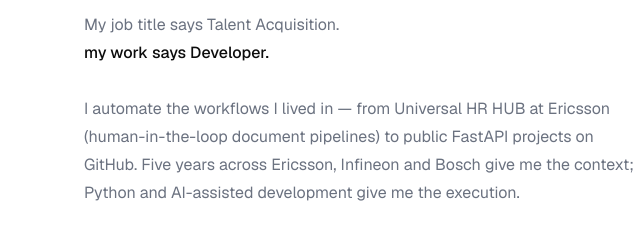
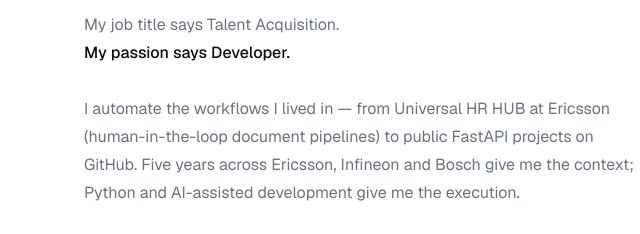
Before and after one commit to KrisiBoy/PersonalWEBPortfolio, a plain HTML site: page index.html in a window 1280 px wide. Shown: the part 328-562 px from the top of the page, 0-640 px from the left. Drawn offline with nearby package versions, Linux system fonts and the light colour scheme.

Commit message:
Update index.html

```diff
--- a/index.html
+++ b/index.html
@@ -1408,7 +1408,7 @@
             </h1>
             <p class="hero-pitch">
               My job title says Talent Acquisition.<br />
-              <strong>my work says Developer.</strong><br /><br />
+              <strong>My passion says Developer.</strong><br /><br />
               I automate the workflows I lived in — from Universal HR HUB at
               Ericsson (human-in-the-loop document pipelines) to public FastAPI
               projects on GitHub. Five years across Ericsson, Infineon and Bosch
```
